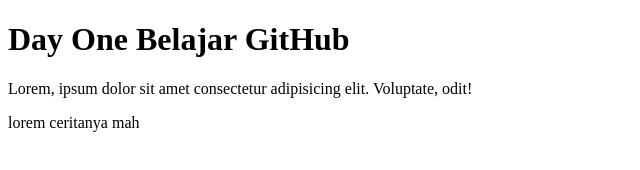
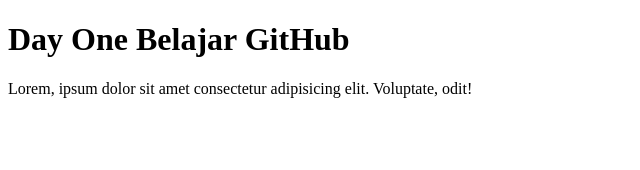
Before and after one commit to croiszens/ini-belajar-github, a plain HTML site: page index.html in a window 1280 px wide. Shown: the whole page, without its empty margins (0-640 px from the left). Drawn offline with Linux system fonts and the light colour scheme.

Commit message:
ngapus paragraf, gacocok

```diff
--- a/index.html
+++ b/index.html
@@ -10,8 +10,5 @@
     <p>
       Lorem, ipsum dolor sit amet consectetur adipisicing elit. Voluptate, odit!
     </p>
-    <p>
-      lorem ceritanya mah
-    </p>
   </body>
 </html>
```
